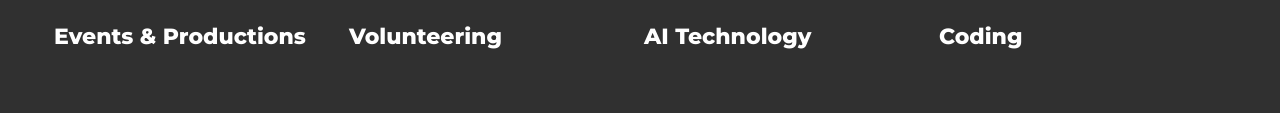
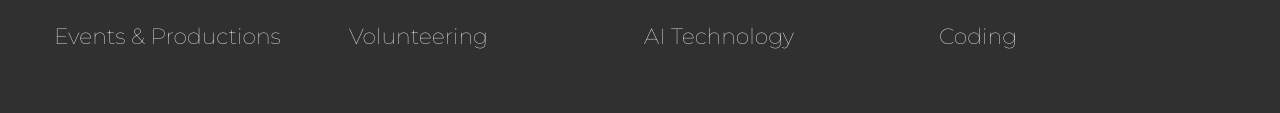
Before and after one commit to Tejj2103/profile.github.io, a plain HTML site: page index.html in a window 1280 px wide. Shown: the part 2268-2381 px from the top of the page. Drawn offline with Linux system fonts and the light colour scheme.

Commit message:
font weight removed

```diff
--- a/index.html
+++ b/index.html
@@ -135,25 +135,19 @@
       <div class="intContent">
         <div class="eventCard">
           <img id="events" src="images/events.jpg" alt="events images" />
-          <p style="color: white; font-size: 22px; font-weight: 800">
-            Events & Productions
-          </p>
+          <p style="color: white; font-size: 22px">Events & Productions</p>
         </div>
         <div class="eventCard">
           <img id="events" src="images/vol.jpg" alt="events images" />
-          <p style="color: white; font-size: 22px; font-weight: 800">
-            Volunteering
-          </p>
+          <p style="color: white; font-size: 22px">Volunteering</p>
         </div>
         <div class="eventCard">
           <img id="events" src="images/ai.jpg" alt="events images" />
-          <p style="color: white; font-size: 22px; font-weight: 800">
-            AI Technology
-          </p>
+          <p style="color: white; font-size: 22px">AI Technology</p>
         </div>
         <div class="eventCard">
           <img id="events" src="images/coding.jpg" alt="events images" />
-          <p style="color: white; font-size: 22px; font-weight: 800">Coding</p>
+          <p style="color: white; font-size: 22px">Coding</p>
         </div>
       </div>
     </div>
```
